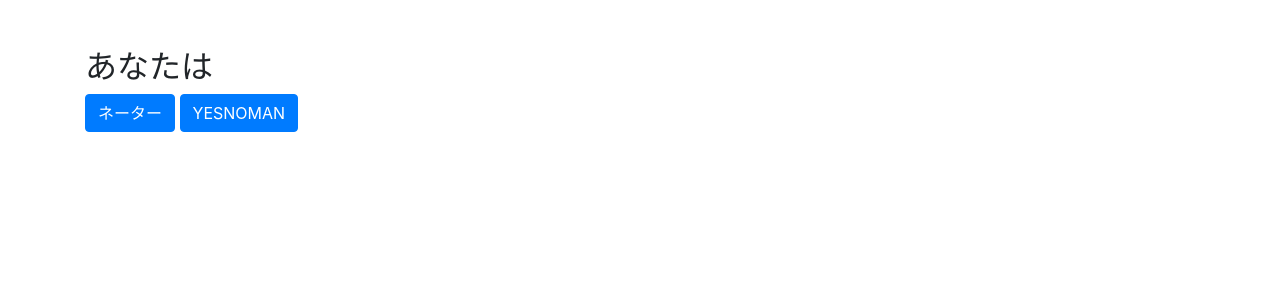
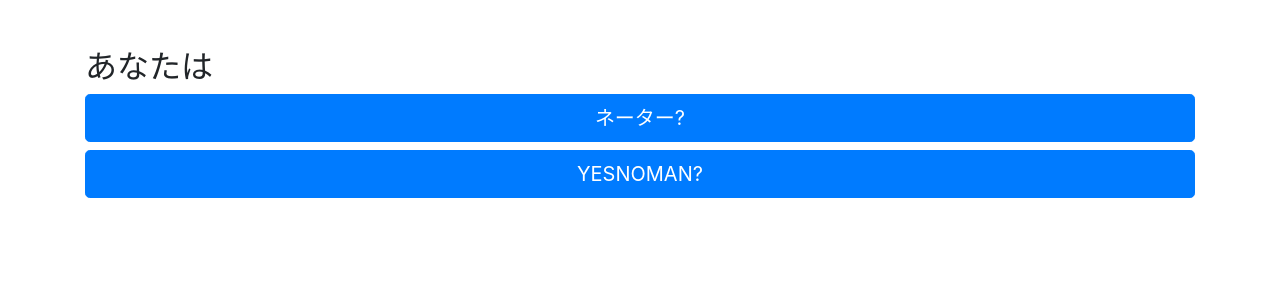
Before and after one commit to kojikokojiko/reneter, a Django app: page /talking in a window 1280 px wide. Shown: the part 56-356 px from the top of the page. Run offline with Django 3.2, Linux system fonts and the light colour scheme; some libraries are stand-ins or nearby versions.

Commit message:
btn の属性追加

```diff
--- a/reverseneter/talking/templates/talking/index.html
+++ b/reverseneter/talking/templates/talking/index.html
@@ -3,8 +3,8 @@
 {% block content %}
     <h2 class="mt-5">あなたは</h2>
     <div　class='which mt-5 '>
-        <button type="submit" class='btn btn-primary'>ネーター</button>
-        <button type="submit" class='btn btn-primary'>YESNOMAN</button>
+        <button type="submit" class='btn btn-primary btn-lg btn-block'>ネーター?</button>
+        <button type="submit" class='btn btn-primary btn-lg btn-block'>YESNOMAN?</button>
 
 
     </div>
```
